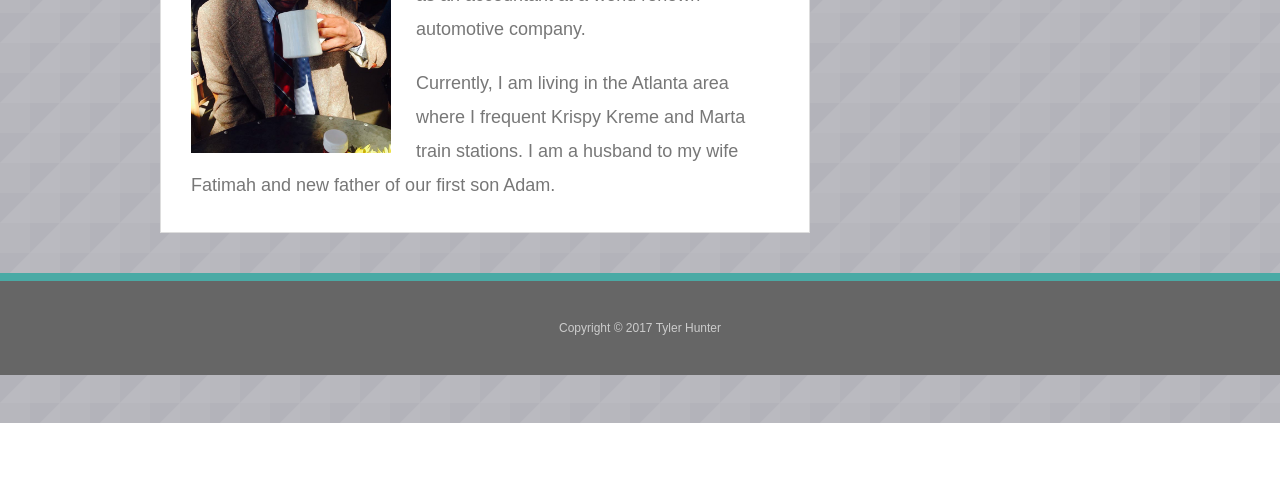
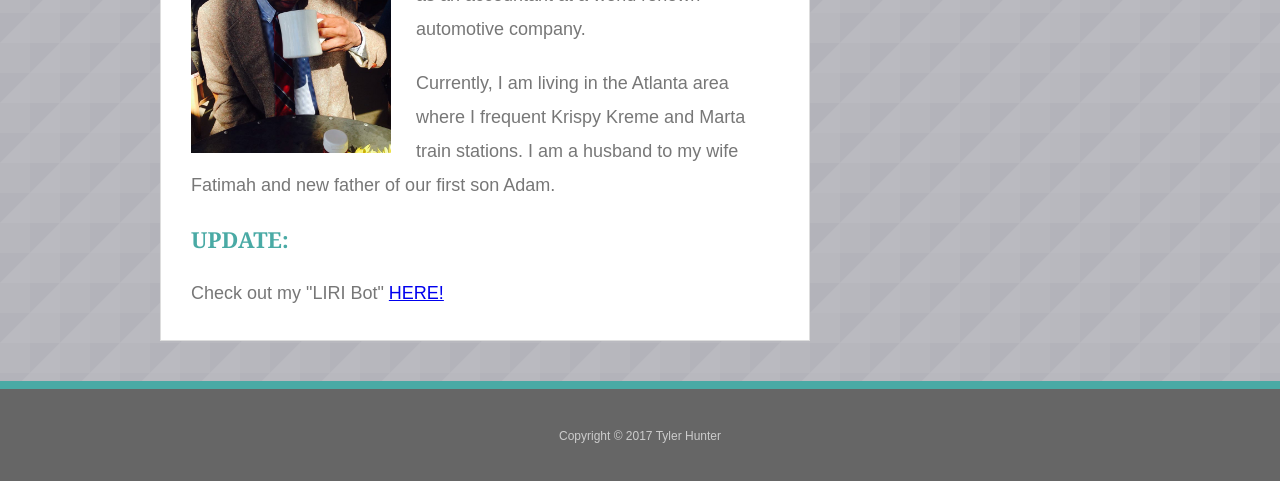
Before and after one commit to tylerhunter06/Responsive-Portfolio, a plain HTML site: page index.html in a window 1280 px wide. Shown: the part 377-858 px from the top of the page. Before the commit the page ends 800 px from the top, so only its background shows below. Drawn offline with Linux system fonts and the light colour scheme.

Commit message:
updated with liri

```diff
--- a/index.html
+++ b/index.html
@@ -25,6 +25,7 @@
         an accountant at a world renown automotive company.</p>
         <p>Currently, I am living in the Atlanta area where I frequent Krispy Kreme and Marta train stations. I am a husband to my wife Fatimah and
         new father of our first son Adam.</p>
+        <p><h2>UPDATE: </h2>Check out my "LIRI Bot" <a href="https://github.com/tylerhunter06/LIRI">HERE!</a></p>
     </section>
     <section class="side-bar">
         <div>
```
